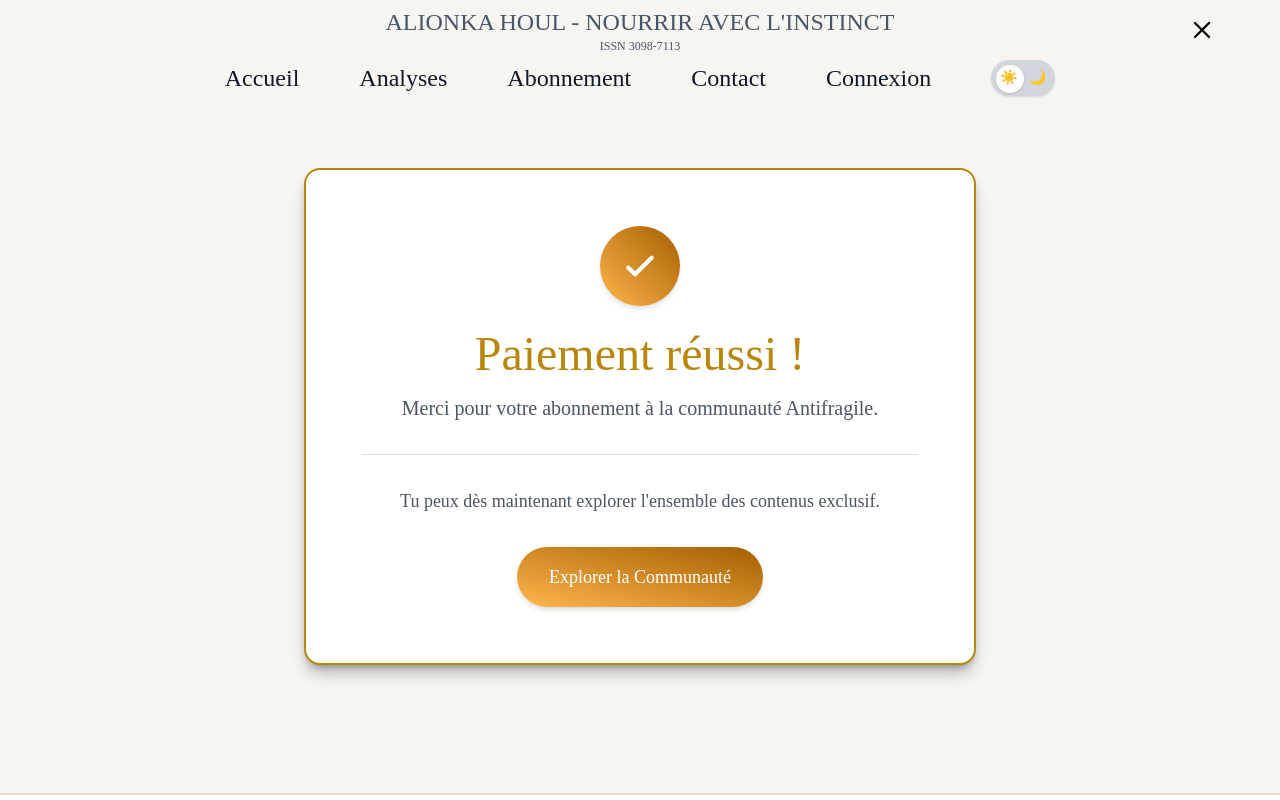
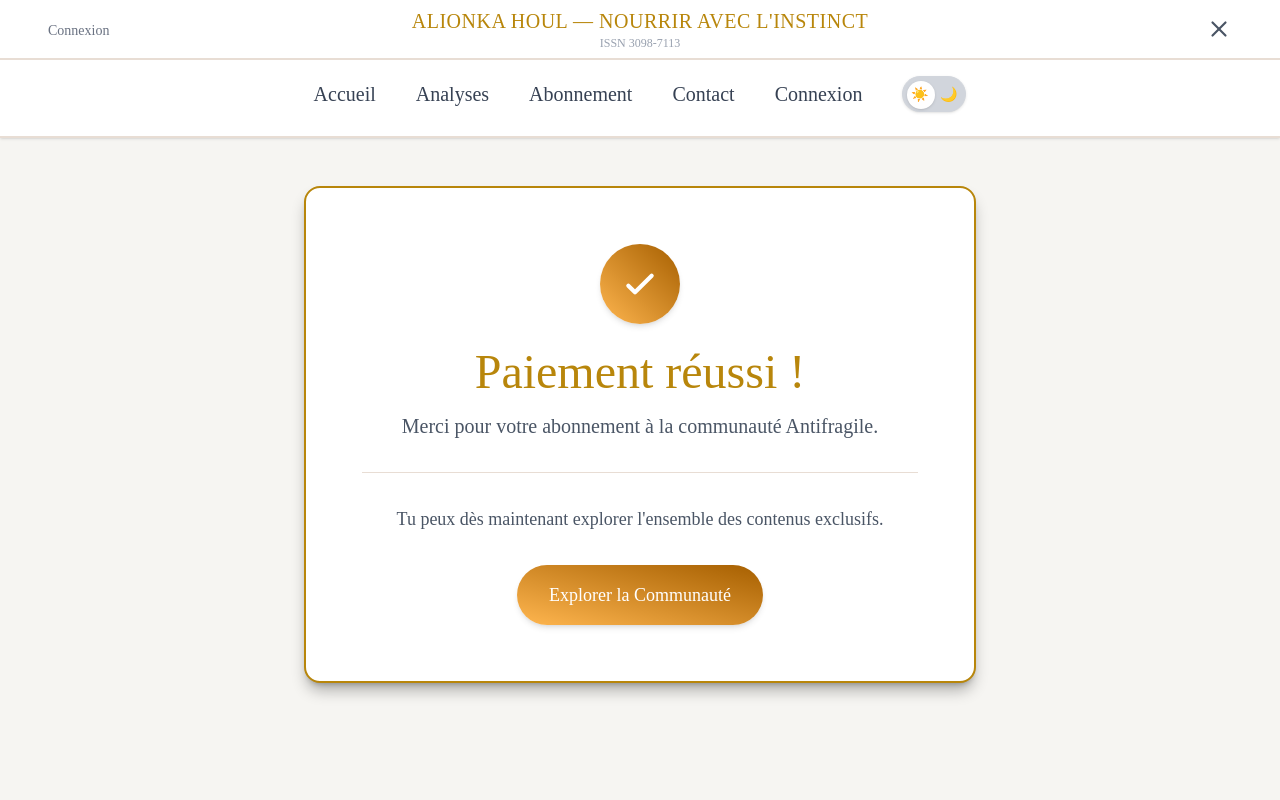
Before and after one commit to alionka34-code/nutrition-antifragile-, a React (Vite) app in the folder frontend/: page /subscription/success in a window 1280 px wide. Both pictures are taken after a click on the button 1202 px from the left and 30 px from the top of the page. Shown: the top 800 px of the page. Built offline with nearby package versions, Linux system fonts and the light colour scheme; no server answers; a web font is replaced by a local one.

Commit message:
change navbar

```diff
--- a/frontend/src/components/navbar.jsx
+++ b/frontend/src/components/navbar.jsx
@@ -41,74 +41,70 @@ function Navbar() {
 
   return (
     <>
-    <nav className="w-full top-0 left-0 z-50 mx-auto">
-      <div className="flex md:mr-10 justify-between items-center md:mx-20 px-6 py-4">
-        <div className="text-2xl font-bold font-SF relative hidden md:block" ref={userMenuRef}>
+    <nav className="w-full top-0 left-0 z-50 bg-white dark:bg-neutral-900 border-b-2 border-beige2 dark:border-neutral-700 shadow-sm">
+      <div className="flex justify-between items-center px-6 md:px-12 py-4">
+
+        {/* Gauche : utilisateur (desktop) */}
+        <div className="relative hidden md:block" ref={userMenuRef}>
           {username ? (
             <div className="flex items-center gap-3">
-              <span
-                className="cursor-pointer hover:text-yellow-600 flex items-center gap-2 dark:text-gray-300"
+              <button
                 onClick={toggleUserMenu}
+                className="flex items-center gap-2 font-SF text-gray-700 dark:text-gray-300 hover:text-marron transition-colors"
               >
-                {username} 👋
+                <span className="font-SFBold">{username}</span>
                 {isAdmin ? (
-                  <span className="px-2 py-1 text-xs rounded-lg font-SFBold bg-red-500 text-white">
-                    ADMIN
-                  </span>
+                  <span className="px-2 py-0.5 text-xs rounded-full font-SFBold bg-red-500 text-white">ADMIN</span>
                 ) : (
-                  <span className={`px-2 py-1  text-xs rounded-lg font-SFBold ${isSubscribed ? 'bg-yellow-400 text-black' : 'bg-gray-400 text-white'}`}>
+                  <span className={`px-2 py-0.5 text-xs rounded-full font-SFBold ${isSubscribed ? 'bg-gradient-to-tr from-peach to-yellow-700 text-white' : 'bg-gray-200 dark:bg-neutral-700 text-gray-600 dark:text-gray-300'}`}>
                     {isSubscribed ? 'PREMIUM' : 'FREE'}
                   </span>
                 )}
-              </span>
+                <svg className="w-4 h-4 text-gray-400" fill="none" viewBox="0 0 24 24" stroke="currentColor" strokeWidth={2}>
+                  <path strokeLinecap="round" strokeLinejoin="round" d="M19 9l-7 7-7-7" />
+                </svg>
+              </button>
               {isAdmin && <NotificationBell />}
               {!isAdmin && isSubscribed && <NotificationBell filterType="reply" />}
             </div>
           ) : (
-            <Link to="/connexion"></Link>
+            <Link to="/connexion" className="font-SF text-sm text-gray-500 hover:text-marron transition-colors">Connexion</Link>
           )}
+
+          {/* Dropdown utilisateur */}
           {userMenuOpen && username && (
-            <div className="absolute mt-2 w-40 bg-white rounded-lg shadow-lg border border-gray-200">
+            <div className="absolute top-full mt-2 w-48 bg-white dark:bg-neutral-800 border-2 border-beige2 dark:border-neutral-600 rounded-2xl shadow-lg overflow-hidden z-50">
               {isSubscribed ? (
                 <>
                   <a
                     href="https://billing.stripe.com/p/login/7sYaEW2Rx2AQd0h5QQbZe00"
                     target="_blank"
                     rel="noopener noreferrer"
-                    className="block px-4 py-2 hover:text-marron rounded-lg font-SF  text-sm dark:text-black"
+                    className="block px-4 py-2.5 font-SF text-sm text-gray-700 dark:text-gray-200 hover:bg-beige1 dark:hover:bg-neutral-700 hover:text-marron transition-colors"
                   >
-                    Gerer mon abonnement
+                    Gérer mon abonnement
                   </a>
-                  <Link to='/community' className="block px-4 py-2 hover:text-marron rounded-lg font-SF  text-sm dark:text-black" onClick={() => setUserMenuOpen(false)}>
+                  <Link to='/community' onClick={() => setUserMenuOpen(false)} className="block px-4 py-2.5 font-SF text-sm text-gray-700 dark:text-gray-200 hover:bg-beige1 dark:hover:bg-neutral-700 hover:text-marron transition-colors">
                     Communauté
                   </Link>
                 </>
               ) : (
-                <Link
-                  to="/abonnement"
-                  className="block px-4 py-2 hover:text-marron rounded-lg font-SF text-sm  dark:text-black"
-                  onClick={() => setUserMenuOpen(false)}
-                >
+                <Link to="/abonnement" onClick={() => setUserMenuOpen(false)} className="block px-4 py-2.5 font-SF text-sm text-gray-700 dark:text-gray-200 hover:bg-beige1 dark:hover:bg-neutral-700 hover:text-marron transition-colors">
                   S'abonner
                 </Link>
               )}
-              {/* Lien admin visible uniquement pour les admins */}
               {isAdmin && (
                 <a
                   href="https://web-production-a7977.up.railway.app/admin/"
                   target="_blank"
                   rel="noopener noreferrer"
-                  className="block px-4 py-2 mt-1 hover:text-marron rounded-xl font-SF text-sm dark:text-black"
+                  className="block px-4 py-2.5 font-SF text-sm text-gray-700 dark:text-gray-200 hover:bg-beige1 dark:hover:bg-neutral-700 hover:text-marron transition-colors border-t border-beige2 dark:border-neutral-600"
                 >
                   Espace admin
                 </a>
               )}
               {isAdmin && (
-                <Link
-                  to="/dashboard"
-                  className="block px-4 py-2 hover:text-marron rounded-xl font-SF text-sm dark:text-black"
-                  onClick={() => setUserMenuOpen(false)}
-                >
+                <Link to="/dashboard" onClick={() => setUserMenuOpen(false)} className="block px-4 py-2.5 font-SF text-sm text-gray-700 dark:text-gray-200 hover:bg-beige1 dark:hover:bg-neutral-700 hover:text-marron transition-colors">
                   Dashboard
                 </Link>
               )}
@@ -116,122 +112,96 @@ function Navbar() {
           )}
         </div>
 
-        {/* Titre */}
-        <div className="absolute left-1/2 transform -translate-x-1/2 md:left-1/2 md:transform md:-translate-x-1/2">
-          <Link to="/"><h1 className="font-SF text-gray-600 dark:text-white text-sm md:text-2xl whitespace-nowrap">ALIONKA HOUL - NOURRIR AVEC L'INSTINCT</h1><p className="font-SF text-gray-600 dark:text-white text-xs md:text-md whitespace-nowrap text-center">ISSN 3098-7113</p></Link>
+        {/* Centre : titre */}
+        <div className="absolute left-1/2 -translate-x-1/2">
+          <Link to="/" className="flex flex-col items-center">
+            <span className="font-SFBold text-marron text-md md:text-xl whitespace-nowrap tracking-wide">ALIONKA HOUL — NOURRIR AVEC L'INSTINCT</span>
+            <span className="font-SF text-gray-400 dark:text-gray-500 text-xs whitespace-nowrap">ISSN 3098-7113</span>
+          </Link>
         </div>
 
-        <div className="flex items-center gap-4">
-          {/* Burger toujours visible */}
+        {/* Droite : burger */}
+        <div className="flex items-center gap-3">
           <button
             onClick={toggleMenu}
-            className="text-black focus:outline-none  dark:text-white"
+            className="text-gray-600 dark:text-gray-300 hover:text-marron transition-colors focus:outline-none"
           >
-            {isOpen ? <X size={28} /> : <Menu size={28} />}
+            {isOpen ? <X size={26} /> : <Menu size={26} />}
           </button>
         </div>
       </div>
 
-      {/* Menu déroulant commun mobile + desktop */}
+      {/* Menu déroulant */}
       {isOpen && (
-        <ul className="flex flex-col items-start justify-center md:items-center md:flex-row md:gap-15 gap-4 px-6 pb-6  dark:text-white">
-          {/* Section utilisateur mobile uniquement */}
+        <div ref={menuRef} className="border-t-2 border-beige2 dark:border-neutral-700 bg-white dark:bg-neutral-900 px-6 pb-6 pt-4">
+
+          {/* Section utilisateur — mobile uniquement */}
           {username && (
-            <li className="md:hidden text-lg font-SF mb-4 pb-4 border-b border-gray-300 dark:border-gray-600 w-full">
+            <div className="md:hidden mb-5 pb-5 border-b border-beige2 dark:border-neutral-700">
               <div className="flex items-center gap-2 mb-3 flex-wrap">
-                <span className="text-yellow-600 font-bold">{username} 👋</span>
+                <span className="font-SFBold text-marron">{username}</span>
                 {isAdmin ? (
-                  <span className="px-2 py-1 text-xs rounded-full font-SFBold bg-red-500 text-white">
-                    ADMIN
-                  </span>
+                  <span className="px-2 py-0.5 text-xs rounded-full font-SFBold bg-red-500 text-white">ADMIN</span>
                 ) : (
-                  <span className={`px-2 py-1 text-xs rounded-full font-SFBold ${isSubscribed ? 'bg-yellow-400 text-black' : 'bg-gray-400 text-white'}`}>
+                  <span className={`px-2 py-0.5 text-xs rounded-full font-SFBold ${isSubscribed ? 'bg-gradient-to-tr from-peach to-yellow-700 text-white' : 'bg-gray-200 dark:bg-neutral-700 text-gray-600 dark:text-gray-300'}`}>
                     {isSubscribed ? 'PREMIUM' : 'FREE'}
                   </span>
                 )}
                 {isAdmin && <NotificationBell />}
                 {!isAdmin && isSubscribed && <NotificationBell filterType="reply" />}
               </div>
-              <div className="flex flex-col gap-2 text-sm">
+              <div className="flex flex-col gap-2">
                 {isSubscribed ? (
-                  <a
-                    href="https://billing.stripe.com/p/login/7sYaEW2Rx2AQd0h5QQbZe00"
-                    target="_blank"
-                    rel="noopener noreferrer"
-                    className="hover:text-yellow-600"
-                  >
+                  <a href="https://billing.stripe.com/p/login/7sYaEW2Rx2AQd0h5QQbZe00" target="_blank" rel="noopener noreferrer" className="font-SF text-sm text-gray-600 dark:text-gray-300 hover:text-marron transition-colors">
                     Gérer mon abonnement
                   </a>
                 ) : (
-                  <Link
-                    to="/abonnement"
-                    className="hover:text-yellow-600"
-                    onClick={toggleMenu}
-                  >
+                  <Link to="/abonnement" onClick={toggleMenu} className="font-SF text-sm text-gray-600 dark:text-gray-300 hover:text-marron transition-colors">
                     S'abonner
                   </Link>
                 )}
                 {(isAdmin || isSubscribed) && (
-                  <Link
-                    to="/community"
-                    className="hover:text-yellow-600"
-                    onClick={toggleMenu}
-                  >
+                  <Link to="/community" onClick={toggleMenu} className="font-SF text-sm text-gray-600 dark:text-gray-300 hover:text-marron transition-colors">
                     Communauté
                   </Link>
                 )}
                 {isAdmin && (
-                  <a
-                    href="https://web-production-a7977.up.railway.app/admin/"
-                    target="_blank"
-                    rel="noopener noreferrer"
-                    className="hover:text-yellow-600"
-                  >
+                  <a href="https://web-production-a7977.up.railway.app/admin/" target="_blank" rel="noopener noreferrer" className="font-SF text-sm text-gray-600 dark:text-gray-300 hover:text-marron transition-colors">
                     Espace admin
                   </a>
                 )}
                 {isAdmin && (
-                  <Link
-                    to="/dashboard"
-                    className="hover:text-yellow-600"
-                    onClick={toggleMenu}
-                  >
+                  <Link to="/dashboard" onClick={toggleMenu} className="font-SF text-sm text-gray-600 dark:text-gray-300 hover:text-marron transition-colors">
                     Dashboard
                   </Link>
                 )}
               </div>
-            </li>
+            </div>
           )}
-          <li className="text-lg md:text-2xl font-SF hover:text-yellow-600">
-            <Link to="/" onClick={toggleMenu}>Accueil</Link>
-          </li>
-          <li className="text-lg md:text-2xl font-SF hover:text-yellow-600">
-            <Link to="/articles" onClick={toggleMenu}>Analyses</Link>
-          </li>
-          <li className="text-lg md:text-2xl font-SF hover:text-yellow-600">
-            <Link to="/abonnement" onClick={toggleMenu}>Abonnement</Link>
-          </li>
-          <li className="text-lg md:text-2xl font-SF hover:text-yellow-600">
-            <Link to="/contact" onClick={toggleMenu}>Contact</Link>
-          </li>
 
+          {/* Liens principaux */}
+          <ul className="flex flex-col md:flex-row md:items-center md:justify-center md:gap-10 gap-3">
+            <li><Link to="/" onClick={toggleMenu} className="font-SF text-lg md:text-xl text-gray-700 dark:text-gray-200 hover:text-marron transition-colors">Accueil</Link></li>
+            <li><Link to="/articles" onClick={toggleMenu} className="font-SF text-lg md:text-xl text-gray-700 dark:text-gray-200 hover:text-marron transition-colors">Analyses</Link></li>
+            <li><Link to="/abonnement" onClick={toggleMenu} className="font-SF text-lg md:text-xl text-gray-700 dark:text-gray-200 hover:text-marron transition-colors">Abonnement</Link></li>
+            <li><Link to="/contact" onClick={toggleMenu} className="font-SF text-lg md:text-xl text-gray-700 dark:text-gray-200 hover:text-marron transition-colors">Contact</Link></li>
             {username ? (
-            <li className="text-lg md:text-2xl font-SF hover:text-yellow-600 cursor-pointer" onClick={() => { toggleMenu(); handleLogout(); }}>
+              <li>
+                <button onClick={() => { toggleMenu(); handleLogout(); }} className="font-SF text-lg md:text-xl text-gray-700 dark:text-gray-200 hover:text-marron transition-colors">
                   Déconnexion
+                </button>
               </li>
             ) : (
-            <li className="text-lg md:text-2xl font-SF hover:text-yellow-600">
-              <Link to="/connexion" onClick={toggleMenu}>Connexion</Link>
-            </li>
+              <li><Link to="/connexion" onClick={toggleMenu} className="font-SF text-lg md:text-xl text-gray-700 dark:text-gray-200 hover:text-marron transition-colors">Connexion</Link></li>
             )}
-          <li className="flex items-center gap-2 text-lg md:text-2xl font-SF">
+            <li className="flex items-center">
               <DarkModeSwitch portal={false} />
             </li>
           </ul>
+        </div>
       )}
     </nav>
     </>
-
   );
 }
 
--- a/frontend/src/pages/SubscriptionSuccess.jsx
+++ b/frontend/src/pages/SubscriptionSuccess.jsx
@@ -109,7 +109,7 @@ export default function SubscriptionSuccess() {
 
           {/* Description */}
           <p className="font-SF text-gray-600 dark:text-white text-base md:text-lg mb-8">
-            Tu peux dès maintenant explorer l'ensemble des contenus exclusif.
+            Tu peux dès maintenant explorer l'ensemble des contenus exclusifs.
           </p>
 
           {/* CTA */}
```
Lines whose indentation alone changed are shown as unchanged.
